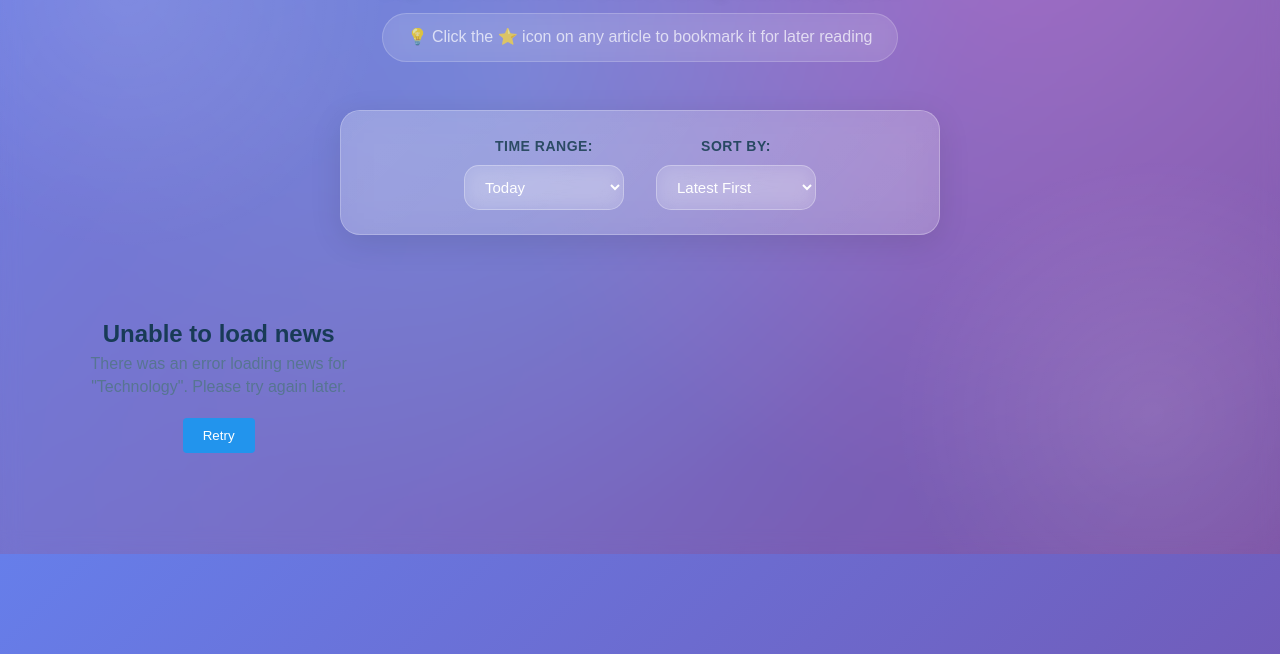
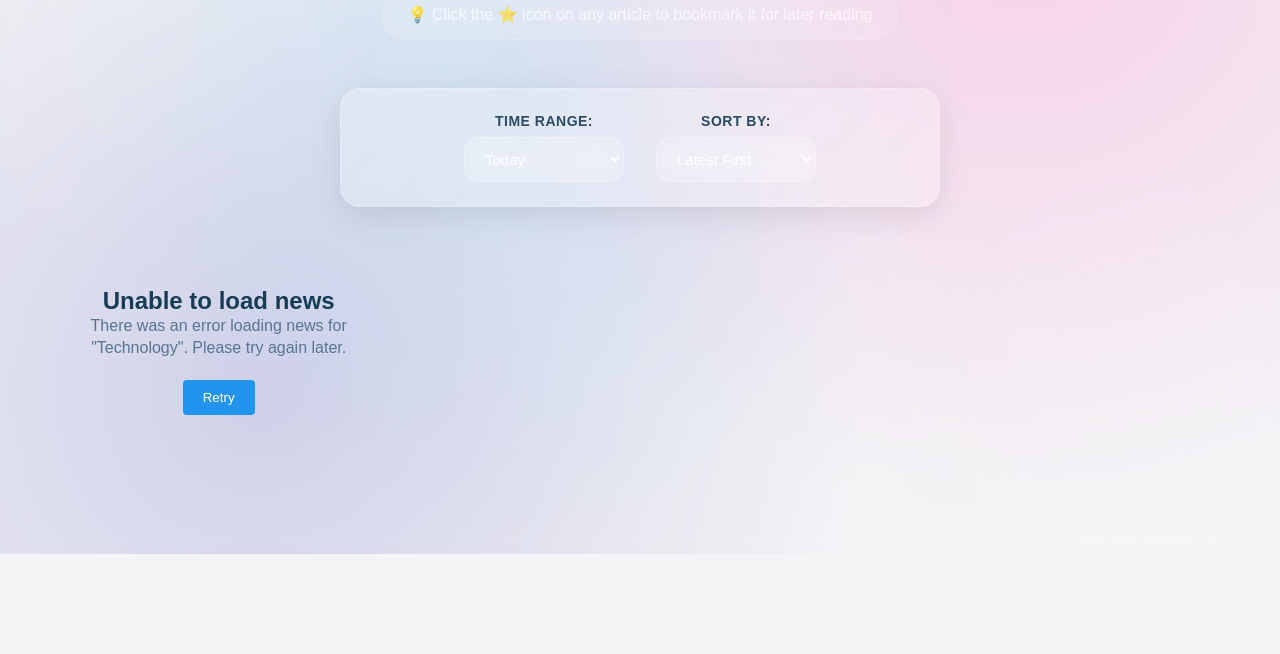
Before and after one commit to deeksha006/news-app, a website: page public/index.html in a window 1280 px wide. Shown: the part 246-900 px from the top of the page. After the commit the page ends 800 px from the top, so only its background shows below. Drawn offline with Linux system fonts and the light colour scheme; no server answers; sample sign-in values are in the browser's storage.

Commit message:
Fix purple gradient background issue - ensure light theme is default

```diff
--- a/newsapp.css
+++ b/newsapp.css
@@ -40,6 +40,23 @@ body {
     background-color: var(--background-color);
     transition: background-color 0.3s ease;
     overflow-x: hidden;
+}
+
+/* Ensure light theme is default */
+body:not([data-theme]),
+body[data-theme="light"] {
+    --primary-text-color: #183b56;
+    --secondary-text-color: #577592;
+    --accent-color: #2294ed;
+    --accent-color-dark: #1d69a3;
+    --background-color: #f3f4f6;
+    --card-background: #fff;
+    --nav-background: #f3faff;
+    --nav-shadow: #bbd0e2;
+    --border-color: #bbd0e2;
+    --input-background: #fff;
+    background: #f3f4f6 !important;
+    background-image: none !important;
 }
 
 p {
--- a/public/newsapp.css
+++ b/public/newsapp.css
@@ -30,17 +30,29 @@
     --input-background: #495057;
 }
 
-/* Light Mode (Default) */
 body {
     font-family: "Poppins", sans-serif;
     color: var(--primary-text-color);
-    background: linear-gradient(135deg, #667eea 0%, #764ba2 100%);
-    background-attachment: fixed;
-    transition: all 0.3s ease;
-    margin: 0;
-    padding: 0;
-    line-height: 1.6;
-    min-height: 100vh;
+    background-color: var(--background-color);
+    transition: background-color 0.3s ease;
+    overflow-x: hidden;
+}
+
+/* Ensure light theme is default */
+body:not([data-theme]),
+body[data-theme="light"] {
+    --primary-text-color: #183b56;
+    --secondary-text-color: #577592;
+    --accent-color: #2294ed;
+    --accent-color-dark: #1d69a3;
+    --background-color: #f3f4f6;
+    --card-background: #fff;
+    --nav-background: #f3faff;
+    --nav-shadow: #bbd0e2;
+    --border-color: #bbd0e2;
+    --input-background: #fff;
+    background: #f3f4f6 !important;
+    background-image: none !important;
 }
 
 body::before {
--- a/public/newsapp.js
+++ b/public/newsapp.js
@@ -410,12 +410,10 @@ themeToggle.addEventListener('click', () => {
     localStorage.setItem('theme', isDark ? 'light' : 'dark');
 });
 
-// Load saved theme
-const savedTheme = localStorage.getItem('theme');
-if (savedTheme) {
-    document.body.setAttribute('data-theme', savedTheme);
-    themeToggle.textContent = savedTheme === 'dark' ? '☀️' : '🌙';
-}
+// Load saved theme or default to light
+const savedTheme = localStorage.getItem('theme') || 'light';
+document.body.setAttribute('data-theme', savedTheme);
+themeToggle.textContent = savedTheme === 'dark' ? '☀️' : '🌙';
 
 // Bookmarks functionality
 let bookmarks = [];
```
Also changed, not shown: newsapp.js (+4 -6 lines).
